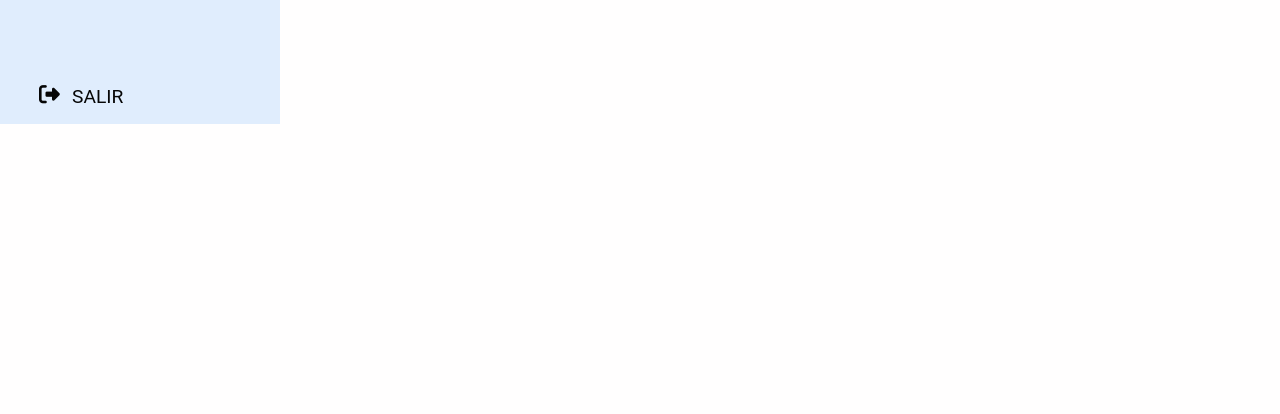
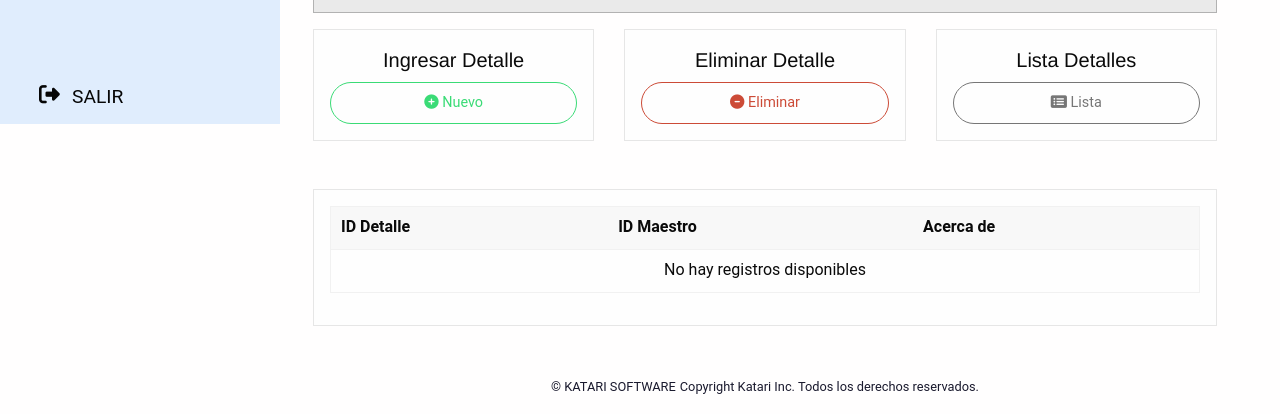
Before and after one commit to ZETA-Z02/colegioAdmin, a PHP site: page /colegioAdmin/maestros in a window 1280 px wide. Shown: the part 676-1090 px from the top of the page. Before the commit the page ends 800 px from the top, so only its background shows below. Run offline with PHP 8.4, Linux system fonts and the light colour scheme; data comes from the database, SQL or seed files in the repository.

Commit message:
modificando la vista del index de maestros

```diff
--- a/views/maestros/index.php
+++ b/views/maestros/index.php
@@ -1,44 +1,72 @@
 <?php require ('views/header.php');
-$datos= $this->datos;
-$datosd= $this->datosd;
+$datos = $this->datos;
+$datosd = $this->datosd;
 ?>
 
-<div class="grid-container">
-    <!-- Buttons for adding, deleting, and listing maestros -->
-    <div class="grid-x text-center">
+<div class="grid-container fluid margin-top-2">
+    <!-- Sección de Administración de Maestros -->
+    <div class="grid-x grid-padding-x">
         <div class="cell">
-            <h2>Administracion de Maestros</h2>
+            <div class="callout primary">
+                <h2 class="text-center">Administración de Maestros</h2>
             </div>
-    </div>
-    <div class="grid-x grid-padding-x text-center">
-        <div class="cell small-12 medium-6 large-4">
-            <h5>Ingresar Maestros</h5>
-            <a class="button success rounded-border" href="<?php echo constant('URL') ?>maestros/insertarMaestro">Nuevo</a>
-        </div>
-        <div class="cell small-12 medium-6 large-4">
-            <h5>Eliminar Maestros</h5>
-            <a class="button success rounded-border" href="<?php echo constant('URL') ?>maestros/eliminarMaestro">Eliminar</a>
-        </div>
-        <div class="cell small-12 medium-6 large-4">
-            <h5>Lista Maestros</h5>
-            <a class="button" href="<?php echo constant('URL') ?>maestros/listaMaestros">Lista</a>
         </div>
     </div>
 
-    <table>
-        <thead>
+    <!-- Botones de acción -->
+    <div class="grid-x grid-padding-x text-center margin-bottom-2">
+        <div class="cell small-12 medium-6 large-4">
+            <div class="card">
+                <div class="card-section">
+                    <h5>Ingresar Maestros</h5>
+                    <a class="button expanded success hollow rounded" href="<?php echo constant('URL') ?>maestros/insertarMaestro">
+                        <i class="fas fa-user-plus"></i> Nuevo
+                    </a>
+                </div>
+            </div>
+        </div>
+        <div class="cell small-12 medium-6 large-4">
+            <div class="card">
+                <div class="card-section">
+                    <h5>Eliminar Maestros</h5>
+                    <a class="button expanded alert hollow rounded" href="<?php echo constant('URL') ?>maestros/eliminarMaestro">
+                        <i class="fas fa-user-minus"></i> Eliminar
+                    </a>
+                </div>
+            </div>
+        </div>
+        <div class="cell small-12 medium-6 large-4">
+            <div class="card">
+                <div class="card-section">
+                    <h5>Lista Maestros</h5>
+                    <a class="button expanded secondary hollow rounded" href="<?php echo constant('URL') ?>maestros/listaMaestros">
+                        <i class="fas fa-list"></i> Lista
+                    </a>
+                </div>
+            </div>
+        </div>
+    </div>
+
+    <!-- Tabla de Maestros -->
+    <div class="grid-x grid-padding-x">
+        <div class="cell">
+            <div class="card">
+                <div class="card-section">
+                    <div class="table-scroll">
+                        <table class="hover unstriped">
+                            <thead class="background-primary">
                                 <tr>
                                     <th>ID</th>
                                     <th>Nombre</th>
                                     <th>Apellidos</th>
-                <th>FecNacimiento</th>
+                                    <th>Fecha Nacimiento</th>
                                     <th>Foto</th>
                                     <th>Sexo</th>
                                     <th>Especialidad</th>
                                     <th>Ciudad</th>
-                <th>Telefono</th>
+                                    <th>Teléfono</th>
                                     <th>Email</th>
-                <th>Idgrado</th>
+                                    <th>Grado</th>
                                 </tr>
                             </thead>
                             <tbody>
@@ -62,38 +90,71 @@ $datosd= $this->datosd;
                                         <?php
                                     }
                                 } else {
-                echo "<tr><td colspan='11'>No hay registros disponibles</td></tr>";
+                                    echo '<tr><td colspan="11" class="text-center">No hay registros disponibles</td></tr>';
                                 }
                                 ?>
                             </tbody>
                         </table>
-
-    <!-- seccion para maestros_detalle -->
-    <div class="grid-x text-center">
-        <div class="cell">
-            <h2>Administracion de Detalles de Maestros</h2>
                     </div>
                 </div>
-    <div class="grid-x grid-padding-x text-center">
-        <div class="cell small-12 medium-6 large-4">
-            <h5>Ingresar Detalle Maestro</h5>
-            <a class="button success rounded-border" href="<?php echo constant('URL') ?>maestros/insertarDetalle">Nuevo</a>
             </div>
-        <div class="cell small-12 medium-6 large-4">
-            <h5>Eliminar Detalle Maestro</h5>
-            <a class="button success rounded-border" href="<?php echo constant('URL') ?>maestros/eliminarDetalle">Eliminar</a>
-        </div>
-        <div class="cell small-12 medium-6 large-4">
-            <h5>Lista Detalles Maestros</h5>
-            <a class="button" href="<?php echo constant('URL') ?>maestros/listarDetalles">Lista</a>
         </div>
     </div>
 
-    <table>
-        <thead>
+    <!-- Sección de Detalles de Maestros -->
+    <div class="grid-x grid-padding-x margin-top-2">
+        <div class="cell">
+            <div class="callout secondary">
+                <h2 class="text-center">Administración de Detalles de Maestros</h2>
+            </div>
+        </div>
+    </div>
+
+    <!-- Botones de acción para detalles -->
+    <div class="grid-x grid-padding-x text-center margin-bottom-2">
+        <div class="cell small-12 medium-6 large-4">
+            <div class="card">
+                <div class="card-section">
+                    <h5>Ingresar Detalle</h5>
+                    <a class="button expanded success hollow rounded" href="<?php echo constant('URL') ?>maestros/insertarDetalle">
+                        <i class="fas fa-plus-circle"></i> Nuevo
+                    </a>
+                </div>
+            </div>
+        </div>
+        <div class="cell small-12 medium-6 large-4">
+            <div class="card">
+                <div class="card-section">
+                    <h5>Eliminar Detalle</h5>
+                    <a class="button expanded alert hollow rounded" href="<?php echo constant('URL') ?>maestros/eliminarDetalle">
+                        <i class="fas fa-minus-circle"></i> Eliminar
+                    </a>
+                </div>
+            </div>
+        </div>
+        <div class="cell small-12 medium-6 large-4">
+            <div class="card">
+                <div class="card-section">
+                    <h5>Lista Detalles</h5>
+                    <a class="button expanded secondary hollow rounded" href="<?php echo constant('URL') ?>maestros/listarDetalles">
+                        <i class="fas fa-list-alt"></i> Lista
+                    </a>
+                </div>
+            </div>
+        </div>
+    </div>
+
+    <!-- Tabla de Detalles -->
+    <div class="grid-x grid-padding-x">
+        <div class="cell">
+            <div class="card">
+                <div class="card-section">
+                    <div class="table-scroll">
+                        <table class="hover unstriped">
+                            <thead class="background-secondary">
                                 <tr>
                                     <th>ID Detalle</th>
-                <th >ID Maestro</th>
+                                    <th>ID Maestro</th>
                                     <th>Acerca de</th>
                                 </tr>
                             </thead>
@@ -110,18 +171,21 @@ $datosd= $this->datosd;
                                         <?php
                                     }
                                 } else {
-                echo "<tr><td colspan='3'>No hay registros disponibles</td></tr>";
+                                    echo '<tr><td colspan="3" class="text-center">No hay registros disponibles</td></tr>';
                                 }
                                 ?>
                             </tbody>
                         </table>
                     </div>
+                </div>
+            </div>
+        </div>
+    </div>
+</div>
 
-<div class="grid-x align-center">
-  <small class="copyright">
-    <span class=""> ©
-      KATARI SOFTWARE
-    </span>
-    Copyrigth Katari. Inc.</small>
-  <small class="copyright">Todos los derechos reservados.</small>
+<footer class="grid-x align-center margin-top-2 margin-bottom-1">
+    <div class="cell small-12 text-center">
+        <small class="copyright">© KATARI SOFTWARE</small>
+        <small class="copyright">Copyright Katari Inc. Todos los derechos reservados.</small>
     </div>
+</footer>
```
Lines whose indentation alone changed are shown as unchanged.
